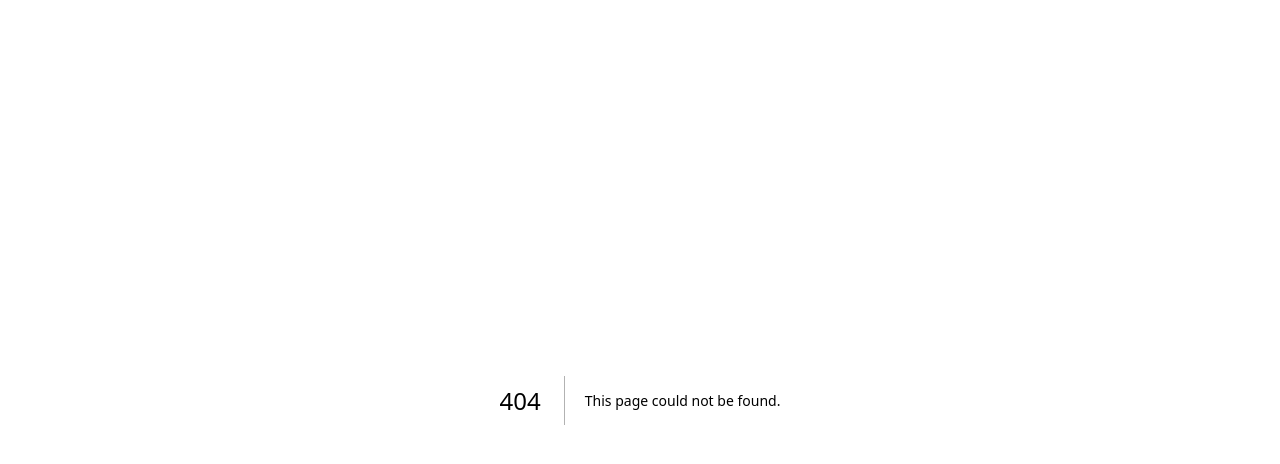
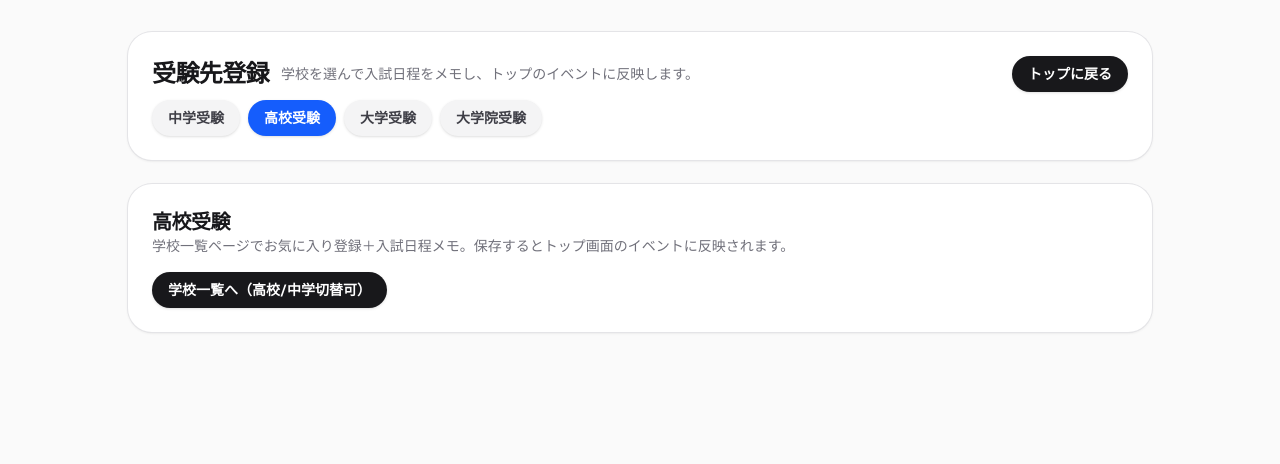
Before and after one commit to reskilltousan/family-exam-planner, a Next.js app in the folder web/: page /destinations in a window 1280 px wide. Before the commit this address had no page. Shown: the top 464 px of the page. Built offline with nearby package versions, Linux system fonts and the light colour scheme.

Commit message:
Add destinations tab page and top nav button

```diff
--- /dev/null
+++ b/web/src/app/destinations/page.tsx
@@ -0,0 +1,113 @@
+"use client";
+
+import Link from "next/link";
+import { useState } from "react";
+
+const tabs = [
+  { key: "jr", label: "中学受験" },
+  { key: "high", label: "高校受験" },
+  { key: "univ", label: "大学受験" },
+  { key: "grad", label: "大学院受験" },
+];
+
+export default function DestinationsPage() {
+  const [tab, setTab] = useState("high");
+
+  return (
+    <div className="min-h-screen bg-zinc-50 px-4 py-8 font-sans text-zinc-900">
+      <div className="mx-auto max-w-5xl space-y-6">
+        <header className="flex flex-col gap-2 rounded-3xl bg-white p-6 shadow-sm ring-1 ring-zinc-200">
+          <div className="flex flex-wrap items-center gap-3">
+            <h1 className="text-2xl font-bold tracking-tight">受験先登録</h1>
+            <p className="text-sm text-zinc-500">学校を選んで入試日程をメモし、トップのイベントに反映します。</p>
+            <Link href="/" className="ml-auto rounded-full bg-zinc-900 px-4 py-2 text-sm font-semibold text-white shadow-sm hover:opacity-90">
+              トップに戻る
+            </Link>
+          </div>
+          <div className="flex flex-wrap gap-2">
+            {tabs.map((t) => (
+              <button
+                key={t.key}
+                onClick={() => setTab(t.key)}
+                className={`rounded-full px-4 py-2 text-sm font-semibold shadow-sm ${
+                  tab === t.key ? "bg-blue-600 text-white" : "bg-zinc-100 text-zinc-700"
+                }`}
+              >
+                {t.label}
+              </button>
+            ))}
+          </div>
+        </header>
+
+        <section className="rounded-3xl bg-white p-6 shadow-sm ring-1 ring-zinc-200">
+          {tab === "jr" && (
+            <TabCard
+              title="中学受験"
+              description="私立中学の一覧・入試メモは高校一覧ページと共通UIで管理します。まずは学校をお気に入り登録し、入試日程をメモしてください。"
+              actions={[{ label: "学校一覧へ（中学）", href: "/highschools?level=junior" }]}
+            />
+          )}
+
+          {tab === "high" && (
+            <TabCard
+              title="高校受験"
+              description="学校一覧ページでお気に入り登録＋入試日程メモ。保存するとトップ画面のイベントに反映されます。"
+              actions={[{ label: "学校一覧へ（高校/中学切替可）", href: "/highschools" }]}
+            />
+          )}
+
+          {tab === "univ" && (
+            <TabCard
+              title="大学受験"
+              description="Passnavi風の大学受験情報を表示します。お気に入り/日程メモは今後拡張予定です。"
+              actions={[{ label: "大学受験情報へ", href: "/exam" }]}
+            />
+          )}
+
+          {tab === "grad" && (
+            <TabCard
+              title="大学院受験"
+              description="まだ情報源を接続していません。必要な大学院をお気に入りメモ（暫定）で管理する計画です。"
+              actions={[]}
+              note="大学院については情報ソース検討中です。"
+            />
+          )}
+        </section>
+      </div>
+    </div>
+  );
+}
+
+function TabCard({
+  title,
+  description,
+  actions,
+  note,
+}: {
+  title: string;
+  description: string;
+  actions: { label: string; href: string }[];
+  note?: string;
+}) {
+  return (
+    <div className="space-y-4">
+      <div>
+        <h2 className="text-xl font-bold tracking-tight">{title}</h2>
+        <p className="text-sm text-zinc-500">{description}</p>
+        {note && <p className="text-xs text-zinc-500 mt-1">{note}</p>}
+      </div>
+      <div className="flex flex-wrap gap-3">
+        {actions.map((a) => (
+          <Link
+            key={a.href}
+            href={a.href}
+            className="rounded-full bg-zinc-900 px-4 py-2 text-sm font-semibold text-white shadow-sm hover:opacity-90"
+          >
+            {a.label}
+          </Link>
+        ))}
+        {!actions.length && <span className="text-xs text-zinc-500">準備中</span>}
+      </div>
+    </div>
+  );
+}
--- a/web/src/app/mock/page.tsx
+++ b/web/src/app/mock/page.tsx
@@ -359,19 +359,13 @@ export default function MockPage() {
           カードをドラッグ＆ドロップして、お好きな配置に並べ替えできます。
         </div>
 
-        <div className="flex flex-wrap gap-2 rounded-2xl border border-zinc-100 bg-white px-4 py-3 shadow-[0_2px_8px_rgba(0,0,0,0.04)]">
+        <div className="flex flex-wrap items-center gap-3 rounded-2xl border border-zinc-100 bg-white px-4 py-3 shadow-[0_2px_8px_rgba(0,0,0,0.04)]">
           <span className="text-xs font-semibold text-zinc-500">受験ナビゲーション</span>
           <Link
-            href="/highschools"
+            href="/destinations"
             className="rounded-full bg-zinc-900 px-4 py-2 text-xs font-semibold text-white shadow-sm hover:opacity-90"
           >
-            受験校検索（入試日程メモ）
-          </Link>
-          <Link
-            href="/exam"
-            className="rounded-full bg-blue-600 px-4 py-2 text-xs font-semibold text-white shadow-sm hover:opacity-90"
-          >
-            大学受験情報（Passnavi風）
+            受験先登録
           </Link>
         </div>
 
```
Also changed, not shown: 2 other files (tests, documents, lock files or other folders).
